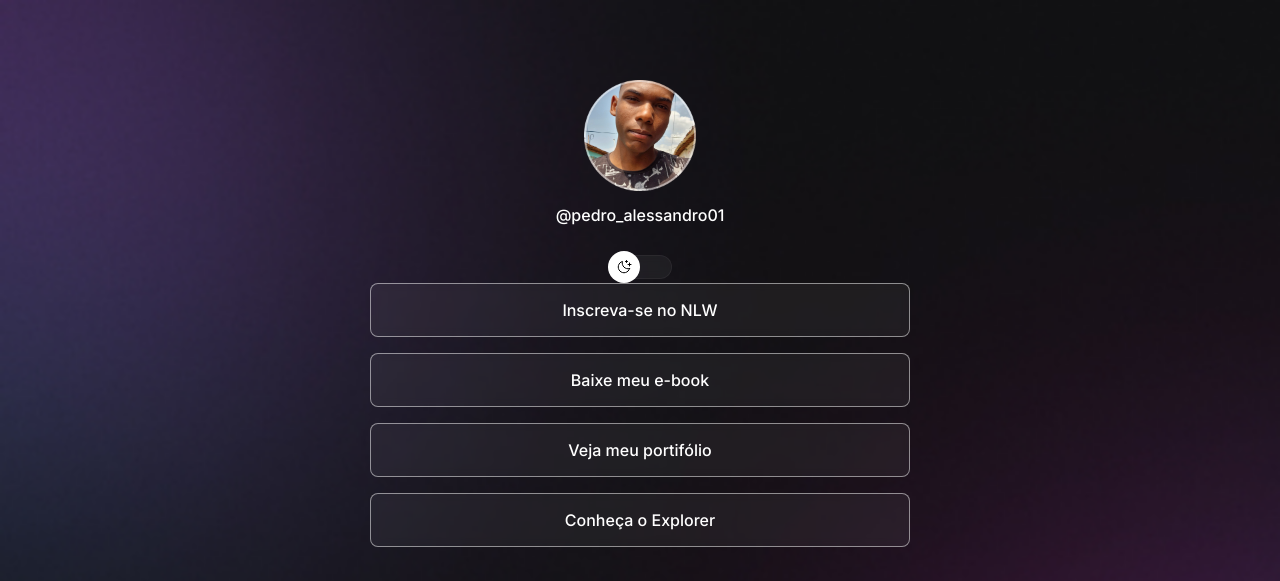
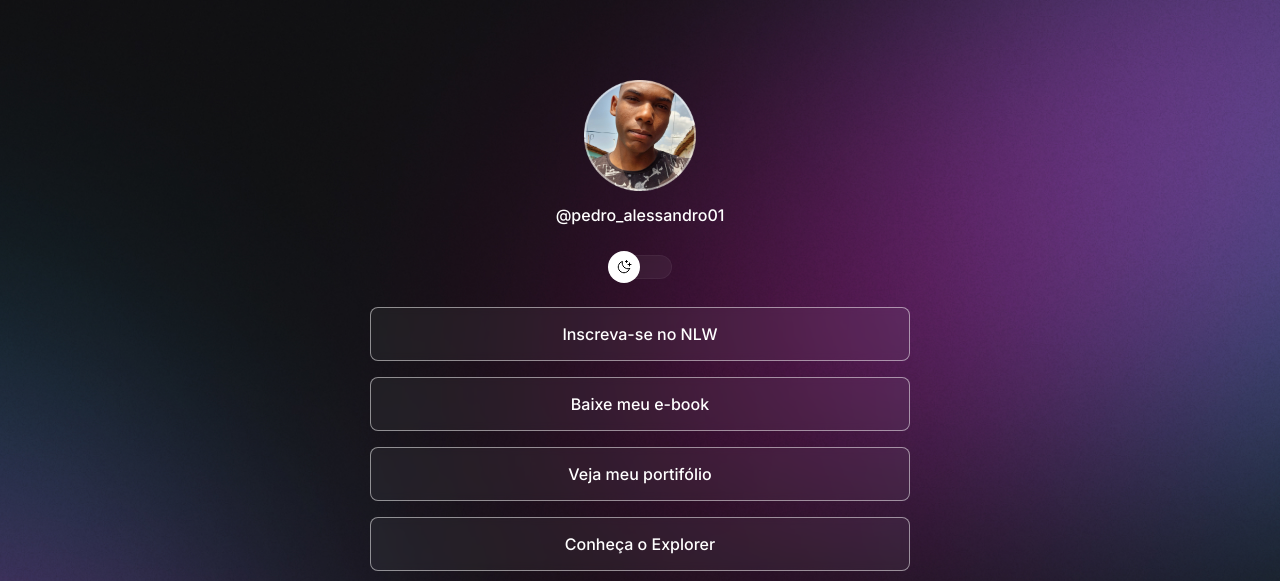
Before and after one commit to pedroalvaro01/projeto, a plain HTML site: page index.html in a window 1280 px wide. Shown: the top 581 px of the page. Drawn offline with nearby package versions, Linux system fonts and the light colour scheme.

Commit message:
change background based on media queries.

```diff
--- a/style.css
+++ b/style.css
@@ -27,6 +27,7 @@
 
 body {
   background: var(--bg-url) no-repeat top center/cover;
+  height: 100vh;
 }
 
 body * {
@@ -100,7 +101,7 @@ ul {
   flex-direction: column;
   gap: 16px;
 
-  pad: 24px 0;
+  padding: 24px 0;
 }
 
 ul li a {
@@ -156,3 +157,13 @@ footer {
   text-align: center;
   font-size: 14px;
 }
+
+@media (min-width: 700px) {
+  :root {
+    --bg-url: url(./assets/bg-desktop.jpg);
+  }
+
+  .light {
+    --bg-url: url(./assets/bg-desktop-light.jpg);
+  }
+}
```
